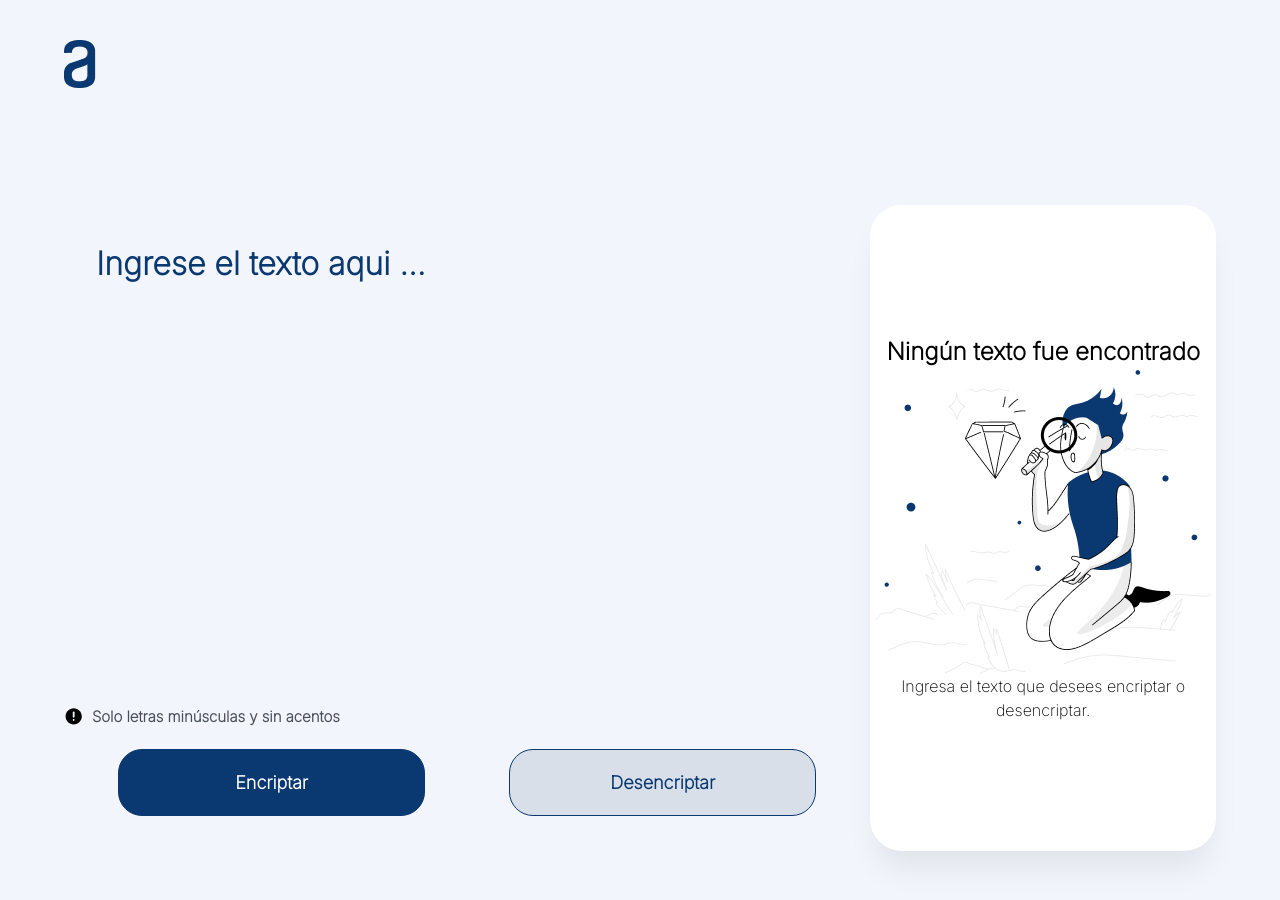
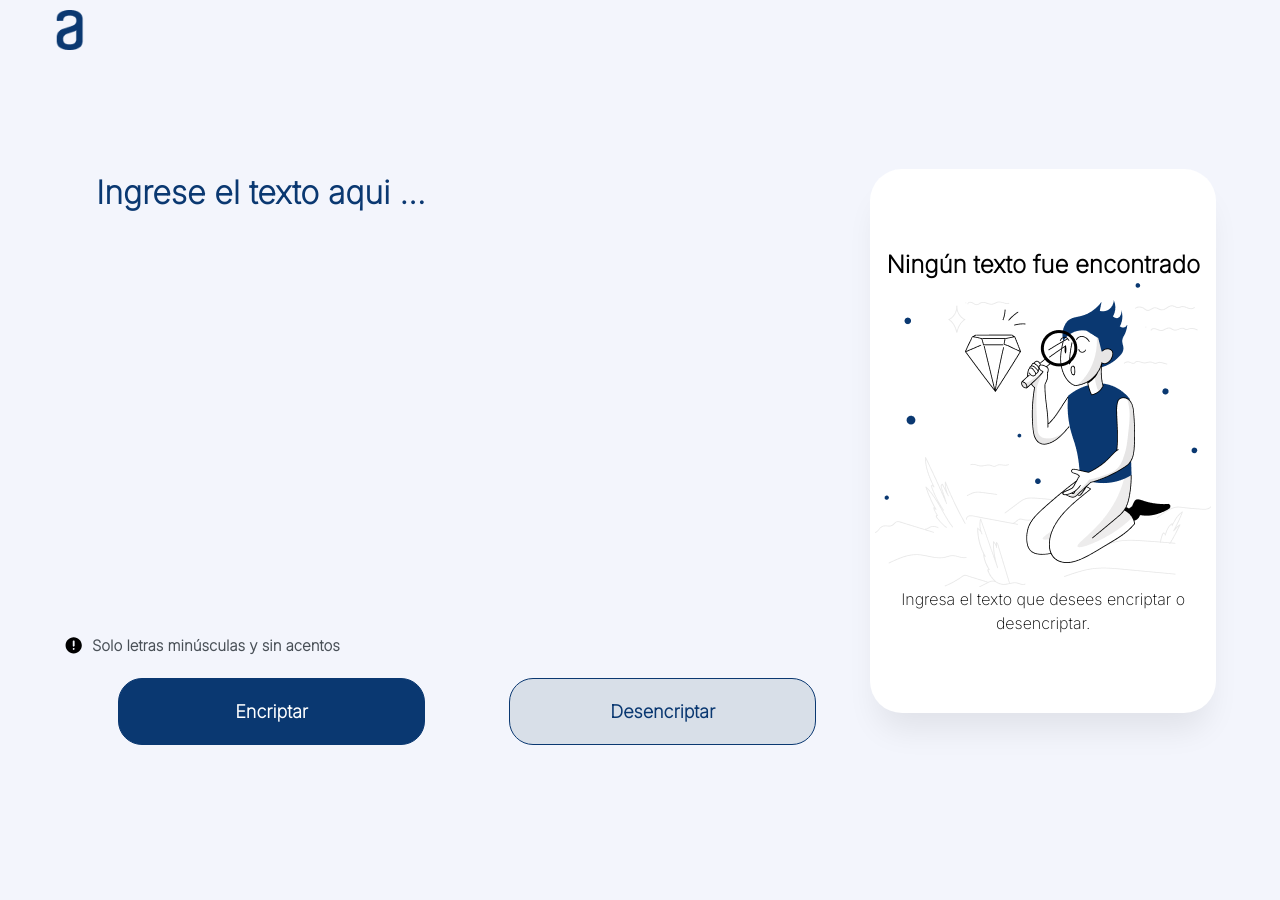
Before and after one commit to LeslieZarate/text-encryptor, a plain HTML site: page src/index.html in a window 1280 px wide. After the commit the page ends 809 px from the top, so only its background shows below. Drawn offline with Linux system fonts and the light colour scheme.

Commit message:
fix scroll

```diff
--- a/src/style.css
+++ b/src/style.css
@@ -12,7 +12,8 @@ body {
 }
 
 .logo {
-    margin: 40px 20px
+    margin: 10px 20px;
+    height: 40px
 }
 
 main {
@@ -24,12 +25,12 @@ main {
 
 #container-text {
     width: 70%;
-    height: 80vh;
+    height: auto;
 }
 
 #container-message {
     width: 30%;
-    height: 80vh;
+    height: auto;
     background-color: #FFFFFF;
     box-shadow: 0px 24px 32px -8px rgba(0, 0, 0, 0.08);
     border-radius: 32px;
```
